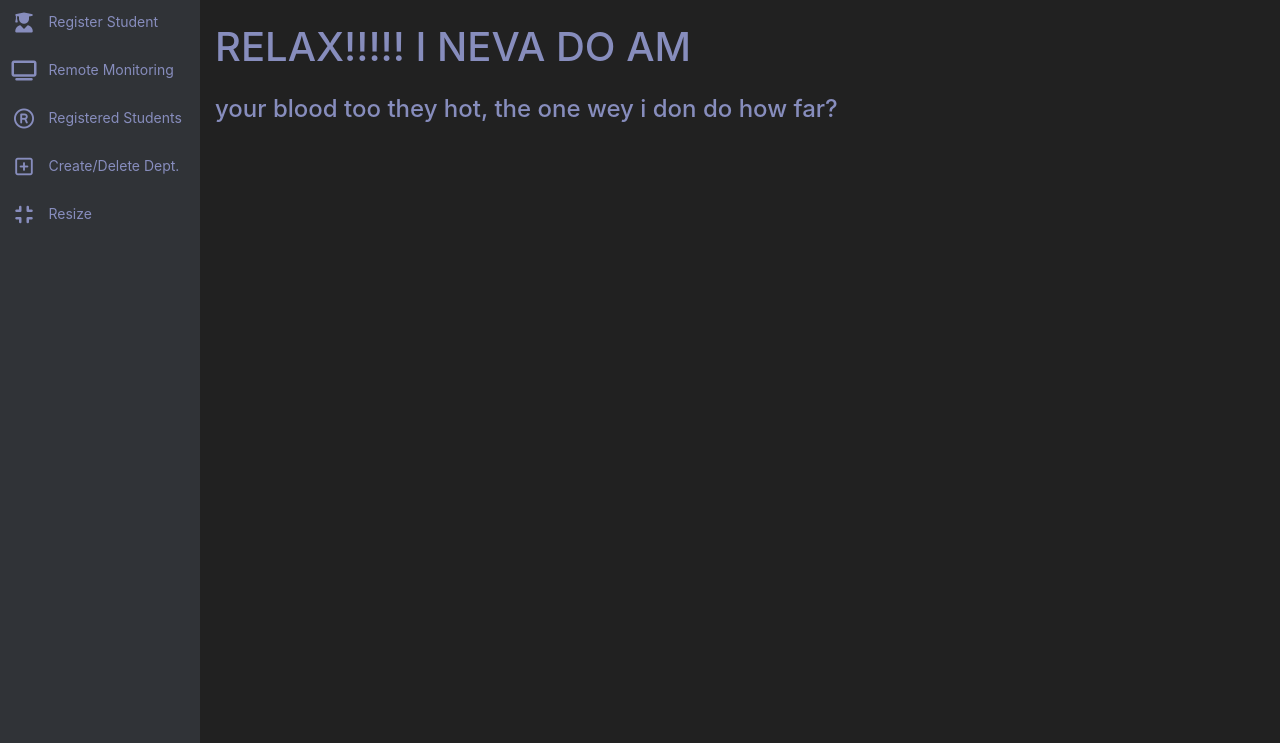
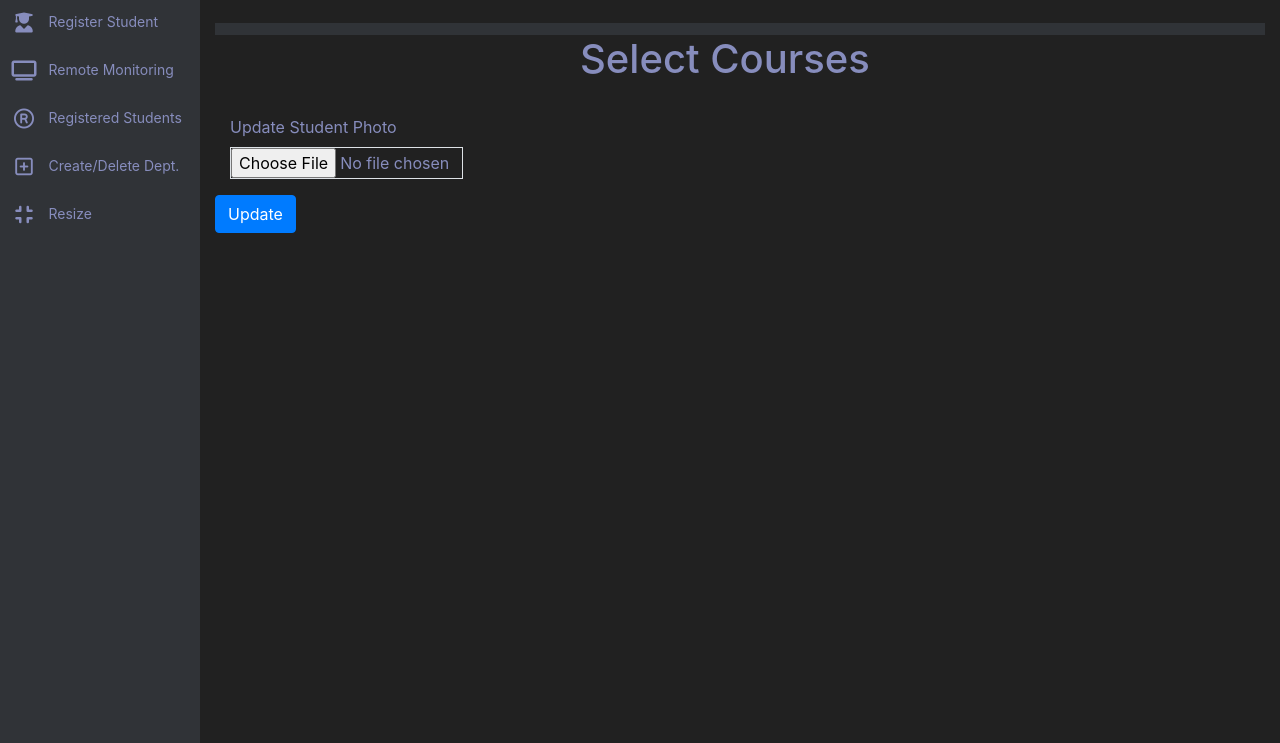
Before and after one commit to Project-IHU/Ihufied, a Flask app: template app/templates/portal/edit_courses.html in a window 1280 px wide. Shown: the part 57-800 px from the top of the page. Run offline with Flask 2, Linux system fonts and the light colour scheme; the template is opened without the code that fills it: values that come from a table or form of the project are taken from there, others are empty; some libraries are stand-ins or nearby versions.

Commit message:
The course and photo update has been implemented

```diff
--- a/app/models.py
+++ b/app/models.py
@@ -11,12 +11,12 @@ def load_user(user_id):
 
 coursesubs = db.Table('coursesubs',
     db.Column('user_id', db.Integer, db.ForeignKey('user.id')),
-    db.Column('course_id', db.Integer, db.ForeignKey('course.id'))
+    db.Column('course_id', db.Integer, db.ForeignKey('course.id')),
     )
 
 class Admin(db.Model, UserMixin):
     __tablename__ = 'admins'
-    id = db.Column(db.Integer, primary_key=True)
+    id = db.Column(db.Integer,primary_key=True)
     username = db.Column(db.String(64), unique=True, index=True )
     email = db.Column(db.String(64), unique=True, index=True)
     password_hash = db.Column(db.String(128), unique=True)
@@ -132,7 +132,7 @@ class Faculty(db.Model):
         return '{}'.format(self.id)
 
 class Course(db.Model):
-    id = db.Column(db.Integer, primary_key=True)
+    id = db.Column(db.Integer,primary_key=True)
     name = db.Column(db.String(80))
     title = db.Column(db.String(10))
     department_id = db.Column(db.Integer, db.ForeignKey('department.id'))
--- a/app/portal/forms.py
+++ b/app/portal/forms.py
@@ -1,6 +1,6 @@
 from flask_wtf import FlaskForm
 from app.models import User, Department, Faculty
-from wtforms import StringField, TextAreaField, SelectField, IntegerField, DateField, PasswordField
+from wtforms import StringField, TextAreaField, SelectField, IntegerField, DateField, PasswordField, SubmitField
 from flask_wtf.file import FileField, FileAllowed
 from wtforms.validators import DataRequired, Length, ValidationError, Email, EqualTo
 from wtforms_sqlalchemy.fields import QuerySelectField
@@ -83,11 +83,7 @@ class MakeCourseForm(FlaskForm):
 		course = User.query.filter_by(course=name.data).first()
 		if course:
 			raise ValidationError('Course already exists!')
+class EditStudentCourses(FlaskForm):
 
-class RegisterStudentCourse(FlaskForm):
-	regnumber = IntegerField('',
-		validators=[DataRequired('Please fill in a reg number')])
-
-	def __init__(self, *args, **kwargs):
-		kwargs['csrf_enabled'] = False
-		super(RegisterStudentCourse, self).__init__(*args, **kwargs)
+	picture = FileField('Update Student Photo',validators=[FileAllowed(["png","jpg"])])
+	submit  = SubmitField('Update')
--- a/app/templates/portal/edit_courses.html
+++ b/app/templates/portal/edit_courses.html
@@ -1,9 +1,58 @@
 {%extends 'portal.html'%}
 {%block page_content%}
-    <h1 class="mb-4">
-        RELAX!!!!! I NEVA DO AM
-    </h1>
-    <h4>
-        your blood too they hot, the one wey i don do how far?
-    </h4>
+
+<form action="{{url_for('portal.submit_registered_courses', student_number=student.regnumber)}}" method="POST" enctype="multipart/form-data">
+    {{ form.hidden_tag() }}
+    <div class="bg-mattBlackLight p-1">
+        <h1 class="mb-1">
+            {{student.lastname}} {{student.middlename}} {{student.firstname}}
+            <span style="float:right; margin-right:10px;"> </span>
+         </h1>
+    </div>
+
+    <div class="container">
+        <div class="row">
+
+                <div class="col-sm-4 mt-5">
+                    <img style="max-width: 100%; height: auto; " class="pt-1" src="{{current}}" alt="" srcset="">
+                </div>
+
+                <div class="col-sm-6">
+                    <h1 class="mb-4"> Select Courses</h1>
+
+                        {% for course in courses%}
+                        <div class="ml-4">
+                            {%if course in student.course_subscription%}
+                            <input type="checkbox" checked="true" class="form-check-input" name="course_select" value="{{course.title}}" id="">{{course.name}} ({{course.title}})
+                            {%else%}
+                            <input type="checkbox" name="course_select"  class="form-check-input"  value="{{ course.title }}" id="">{{course.name}} ({{course.title}})
+                            {%endif%}
+                        </div>
+
+
+                    {%endfor%}
+                </div>
+        </div>
+
+        <div class="row">
+
+                <div class="col-sm-3">
+
+
+                        <div class="form-group pt-2" >
+                            {{form.picture.label()}}
+                            {{form.picture(class="form-control-file border")}}
+                        </div>
+
+                </div>
+
+        </div>
+
+
+
+    </div>
+    <div>
+        {{form.submit(class='btn btn-primary')}}
+    </div>
+</form>
 {%endblock page_content%}
--- a/app/templates/portal/register_student_courses.html
+++ b/app/templates/portal/register_student_courses.html
@@ -15,7 +15,7 @@
 		  <button type="submit" class="btn btn-primary">Submit</button>
 		</form>
 	</div>
-	{% if courses != [] %}
+	{% if courses != []    %}
 	<div class="mt-4">
 		<h4 class="mb-2">Select courses</h4>
 		<form method="POST" action="{{url_for('portal.submit_registered_courses', student_number=student_number.regnumber)}}">
--- a/app/templates/portal/student_details.html
+++ b/app/templates/portal/student_details.html
@@ -55,9 +55,9 @@
 
                             {%endfor%}
 
-                            <form action="{{url_for('portal.edit_courses')}}" method="POST">
-                                <button type="submit" class="btn btn-primary btn-block" name="edit">Edit Courses</button>
-                             </form>
+                            <form action="{{url_for('portal.edit_courses', student_reg=student.regnumber)}}" method="POST">
+                                <button type="submit" class="btn btn-primary btn-block" name="courses" value="{{student.id}}">Edit Courses/Photo </button>
+                            </form>
                         </div>
                     </div>
                 </div>
--- a/ihufied.py
+++ b/ihufied.py
@@ -2,10 +2,10 @@ import os
 import click
 from app import create_app, db
 from app.models import Admin
-from flask_migrate import Migrate
 
 app = create_app(os.environ.get('FLASK_CONFIG') or 'default')
-migrate = Migrate(app, db)
+
+
 
 @app.shell_context_processor
 def make_shell_context():
```
Also changed, not shown: app/portal/views.py (+28 -8 lines), app/utils.py (+21 -1 lines), data-dev.sqlite. Lines whose indentation alone changed are shown as unchanged.
